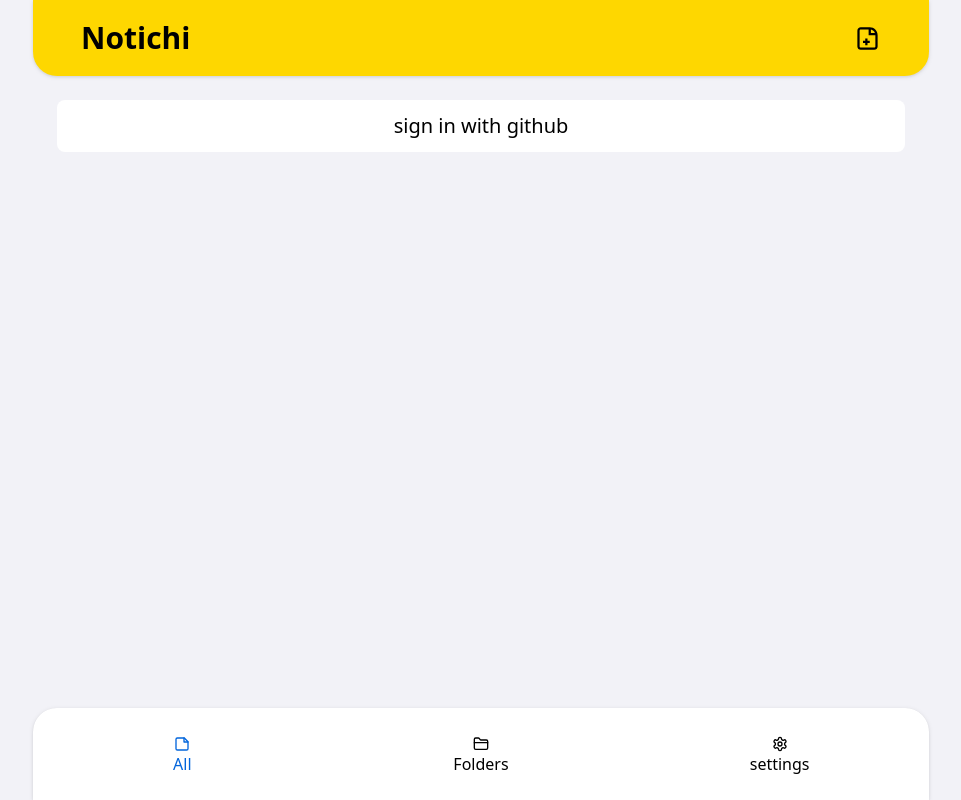
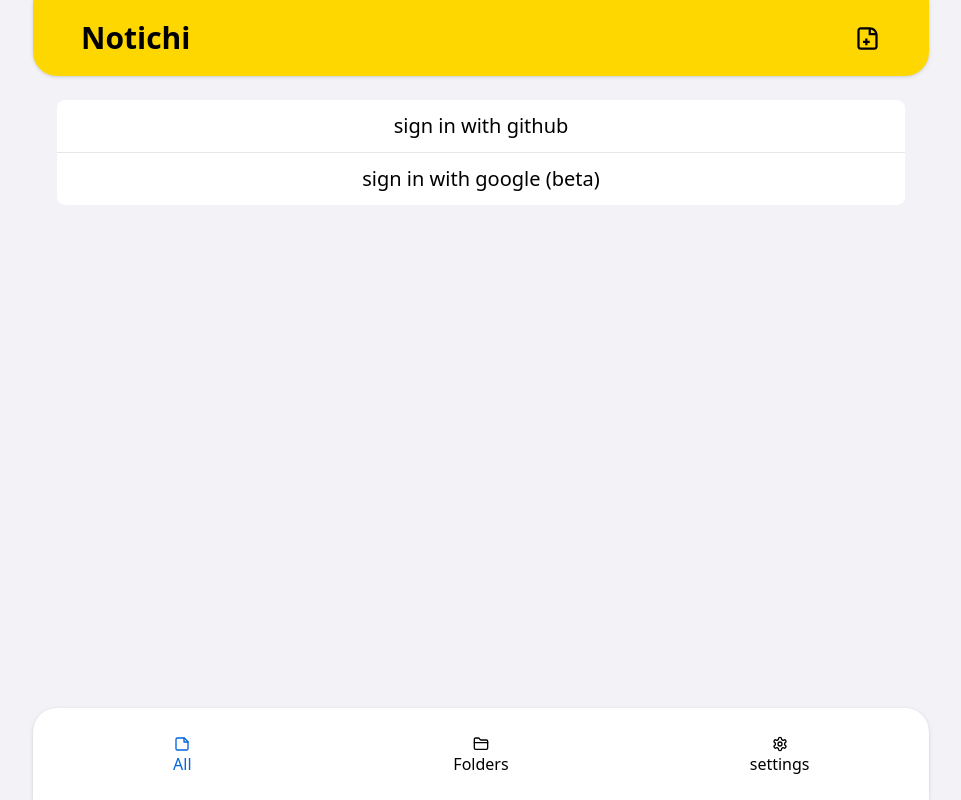
Before and after one commit to MasoudSR/notichi, a Next.js app: page /settings in a window 1280 px wide. Shown: the whole page, without its empty margins (159-1120 px from the left). Built offline with nearby package versions, Linux system fonts and the light colour scheme; no server answers.

Commit message:
sign in with google in betta version added

```diff
--- a/src/components/template/SettingsPage.tsx
+++ b/src/components/template/SettingsPage.tsx
@@ -32,9 +32,9 @@
 			);
 			const syncedData = await res.json();
 			saveStorage(syncedData);
-			toast.success("Data Synced Successfully")
+			toast.success("Data Synced Successfully");
 		} catch (error) {
-			toast.error("Error in Synchronizing Data")
+			toast.error("Error in Synchronizing Data");
 		}
 	};
 
@@ -63,14 +63,19 @@
 					</div>
 				</div>
 			)}
-			<div className="m-6 font-medium text-xl bg-white rounded-lg flex justify-center">
+			<div className="m-6 font-medium text-xl bg-white rounded-lg">
 				{status === "loading" ? (
 					<span className="border-4 border-t-orange-300 animate-spin h-8 w-8 m-3 block rounded-full" />
 				) : (
 					status !== "authenticated" && (
-						<button className="w-full py-3 px-5" onClick={() => signIn("github")}>
-							sign in with github
-						</button>
+						<div>
+							<button className="w-full py-3 px-5" onClick={() => signIn("github")}>
+								sign in with github
+							</button>
+							<button className="w-full py-3 px-5 border-t" onClick={() => signIn("google")}>
+								sign in with google (beta)
+							</button>
+						</div>
 					)
 				)}
 			</div>
```
